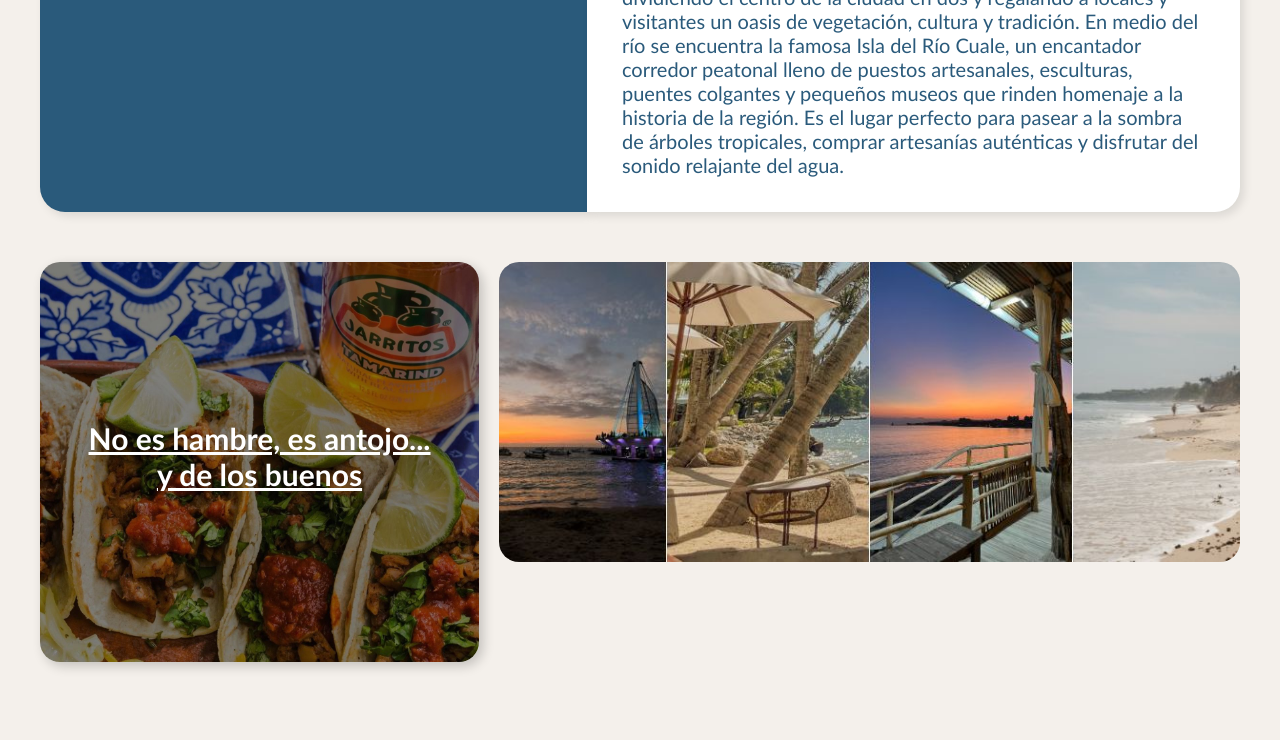
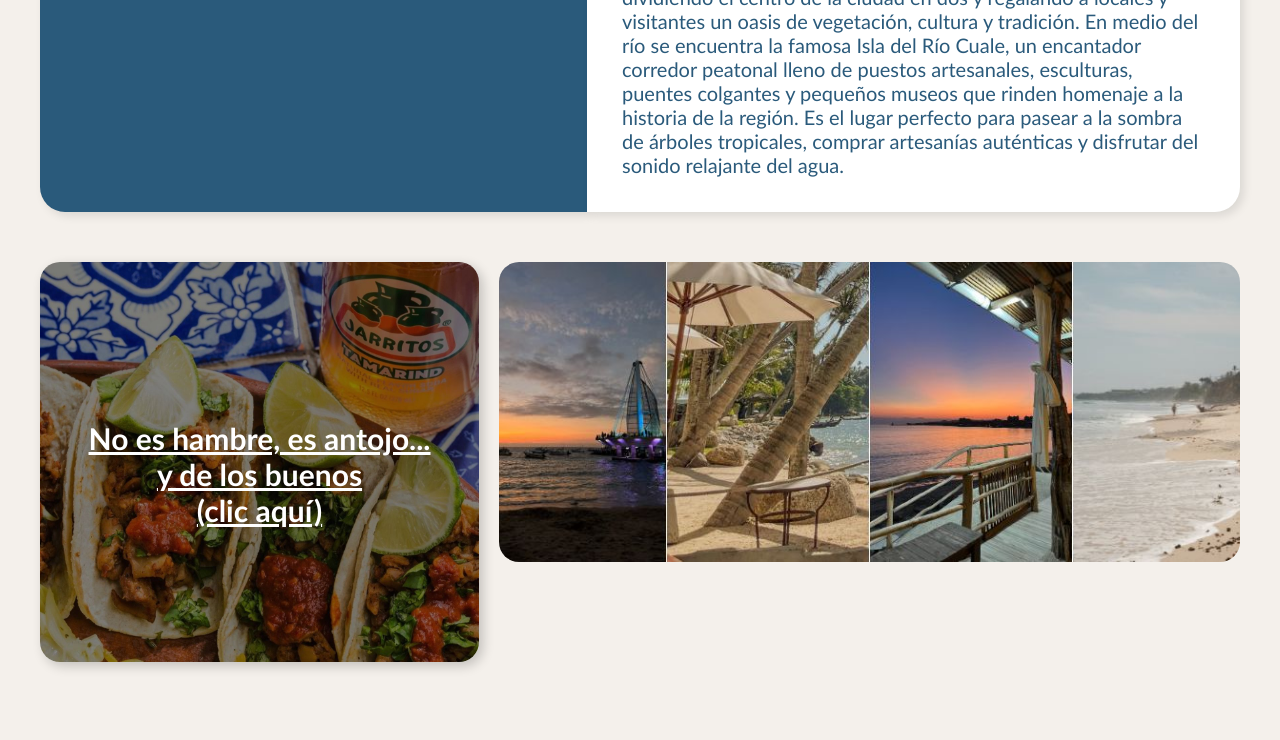
Before and after one commit to suricarrillo/-DHS-Vallarta-, a plain HTML site: page 2.html in a window 1280 px wide. Shown: the part 1208-1948 px from the top of the page. Drawn offline with Linux system fonts and the light colour scheme.

Commit message:
Update 2.html

```diff
--- a/2.html
+++ b/2.html
@@ -74,7 +74,7 @@ color: white;
  font-weight: bold;
  font-size: 30px;
 box-shadow: 4px 4px 12px rgba(0,0,0,0.2);"> <br><br><br>
-No es hambre, es antojo... <br> y de los buenos
+No es hambre, es antojo... <br> y de los buenos <br> (clic aquí)
 </a>
 
 <div style="width: 65%; margin-left: 20px;">
```
